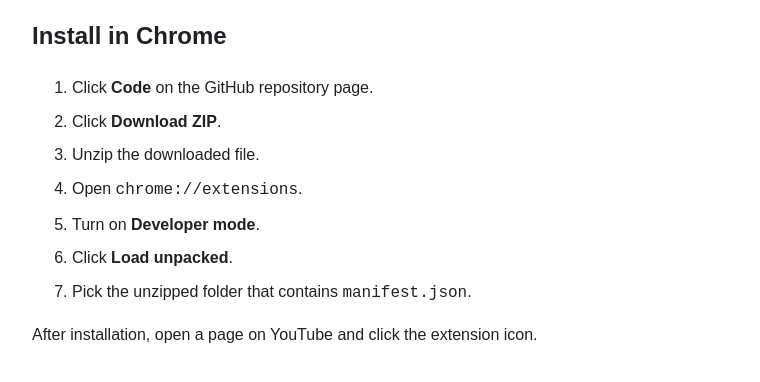
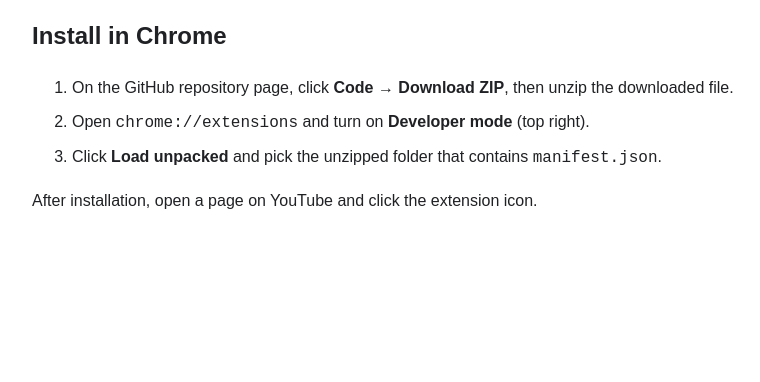
Before and after one commit to azaz2005mzhu3/youtube-study-focus, a browser extension: page index.html in a window 1280 px wide. Shown: the part 162-544 px from the top of the page, without its empty margins (248-1008 px from the left). Drawn offline with Linux system fonts and the light colour scheme.

Commit message:
Simplify install steps after user test feedback
Charles Tong tested the extension by installing the ZIP from GitHub and
using Focus Mode and the timer on a YouTube video. He found the install
instructions clear but felt the 7 numbered steps were a lot and a bit
tedious. Group the same steps into 3, since Chrome still requires each
action, just presented with less friction.

Co-authored-by: Copilot <223556219+Copilot@users.noreply.github.com>

```diff
--- a/index.html
+++ b/index.html
@@ -28,13 +28,9 @@
       <p>Hide YouTube recommendations and comments while you study. Turn Focus Mode on or off and optionally start a 1–180 minute timer.</p>
       <h2>Install in Chrome</h2>
       <ol>
-        <li>Click <strong>Code</strong> on the GitHub repository page.</li>
-        <li>Click <strong>Download ZIP</strong>.</li>
-        <li>Unzip the downloaded file.</li>
-        <li>Open <code>chrome://extensions</code>.</li>
-        <li>Turn on <strong>Developer mode</strong>.</li>
-        <li>Click <strong>Load unpacked</strong>.</li>
-        <li>Pick the unzipped folder that contains <code>manifest.json</code>.</li>
+        <li>On the GitHub repository page, click <strong>Code → Download ZIP</strong>, then unzip the downloaded file.</li>
+        <li>Open <code>chrome://extensions</code> and turn on <strong>Developer mode</strong> (top right).</li>
+        <li>Click <strong>Load unpacked</strong> and pick the unzipped folder that contains <code>manifest.json</code>.</li>
       </ol>
       <p>After installation, open a page on YouTube and click the extension icon.</p>
     </main>
```
Also changed, not shown: 1 other file.
